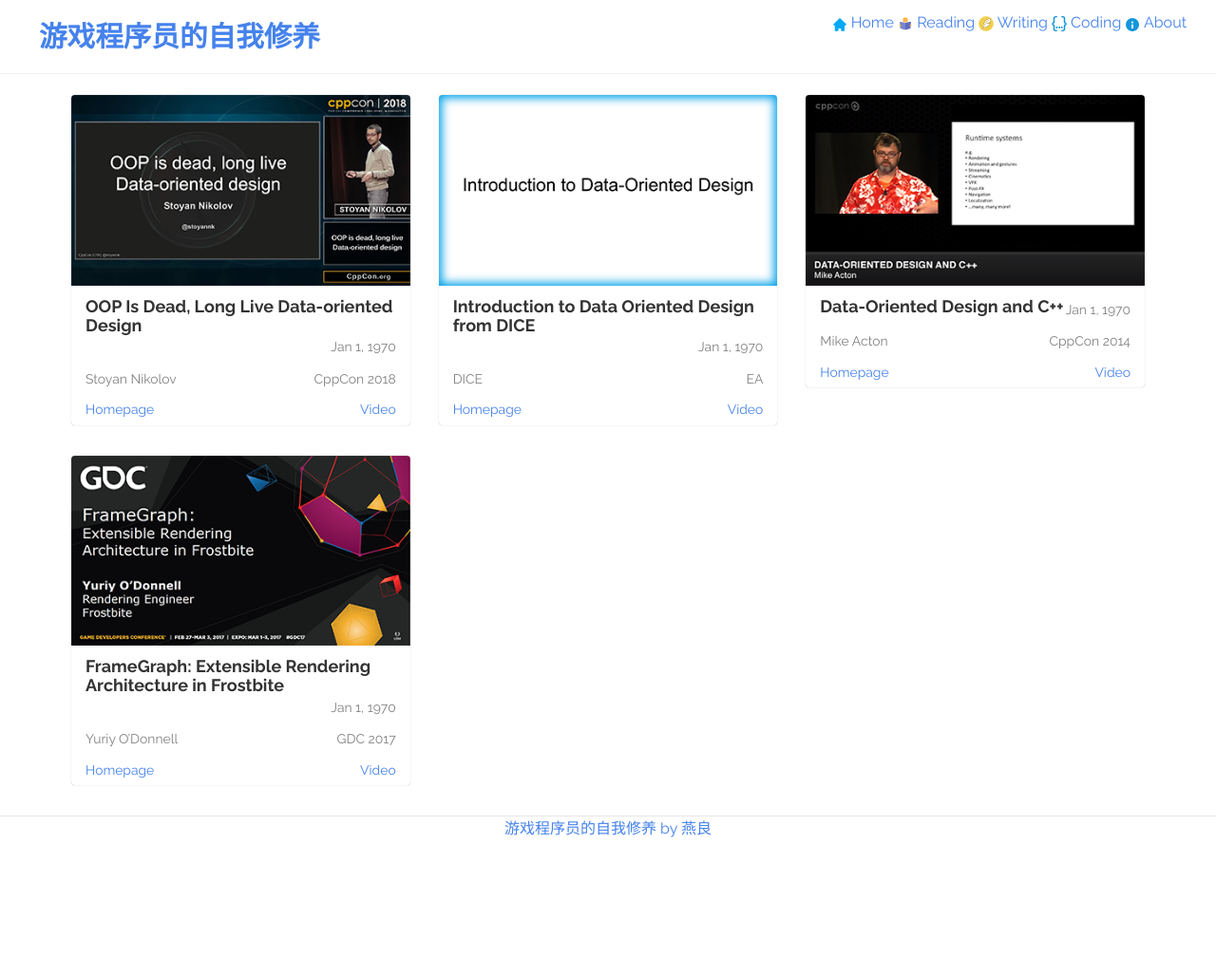
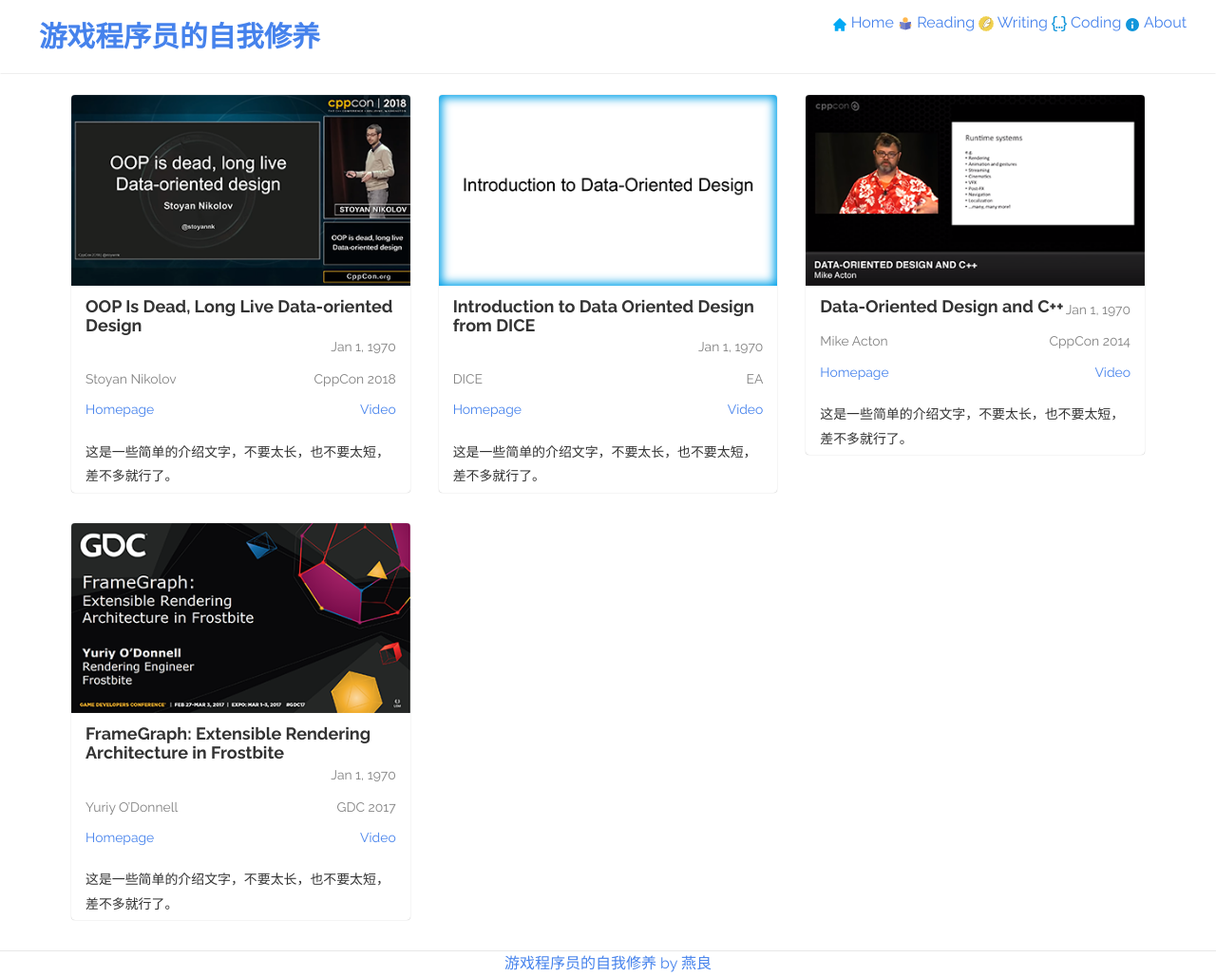
Before and after one commit to neil3d/neil3d.github.io, a Jekyll site: the page built from reading/index.html, in a window 1280 px wide. Shown: the whole page at 95% size. Built offline with Jekyll 4.4.1, drawn with Linux system fonts in a browser that asks for light colours; before the commit the page ends 900 px from its top, so only the background shows below that.

Commit message:
show card brief text

```diff
--- a/_data/readings.json
+++ b/_data/readings.json
@@ -10,7 +10,7 @@
     "thumb": "assets\\thumb\\oop_is_dead_cppcon2018.png",
     "video": "https://youtu.be/yy8jQgmhbAU",
     "url": "assets\\slides\\oop_is_dead_long_live_dataoriented_design__stoyan_nikolov__cppcon_2018.pdf",
-    "brief": ""
+    "brief": "这是一些简单的介绍文字，不要太长，也不要太短，差不多就行了。"
   },
   {
     "title": "Introduction to Data Oriented Design from DICE",
@@ -23,7 +23,7 @@
     "thumb": "assets\\thumb\\dod_dice.png",
     "video": "",
     "url": "assets\\slides\\Introduction_to_Data-Oriented_Design_2014DICE.pdf",
-    "brief": ""
+    "brief": "这是一些简单的介绍文字，不要太长，也不要太短，差不多就行了。"
   },
   {
     "title": "Data-Oriented Design and C++",
@@ -36,7 +36,7 @@
     "thumb": "assets\\thumb\\dod_cppcon2014.png",
     "video": "https://youtu.be/rX0ItVEVjHc",
     "url": "assets\\slides\\Data-Oriented Design and C++ - Mike Acton - CppCon 2014.pptx",
-    "brief": ""
+    "brief": "这是一些简单的介绍文字，不要太长，也不要太短，差不多就行了。"
   },
   {
     "title": "FrameGraph: Extensible Rendering Architecture in Frostbite",
@@ -49,6 +49,6 @@
     "thumb": "assets\\thumb\\framegraph_gdc2018.png",
     "video": "",
     "url": "assets\\slides\\GDC17-framegraph.pptx",
-    "brief": ""
+    "brief": "这是一些简单的介绍文字，不要太长，也不要太短，差不多就行了。"
   }
 ]
--- a/reading/index.html
+++ b/reading/index.html
@@ -37,7 +37,7 @@
                     </small>
                 </div>
 
-                <!-- show link -->
+                <!-- show links -->
                 <div class="panel-body">
                     <small>
                         {% if post.homepage != blank %}
@@ -54,6 +54,20 @@
                     </small>
                 </div>
 
+                <!-- show tags -->
+                <div class="panel-body">
+
+                </div>
+
+                <!-- show brief -->
+                <div class="panel-body">
+                    <small>
+                        {% if post.brief != blank %}
+                        {{ post.brief }}
+                        {% endif %}
+                    </small>
+                </div>
+
             </div>
         </div>
         {% endfor %}
```
Also changed, not shown: 1 other file.
